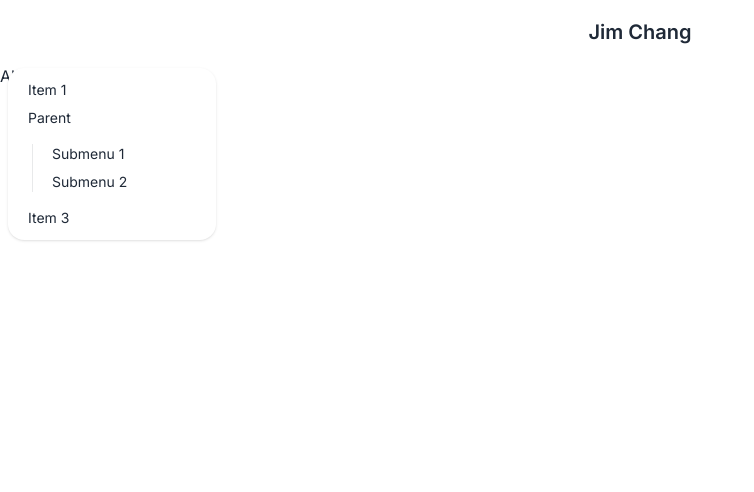
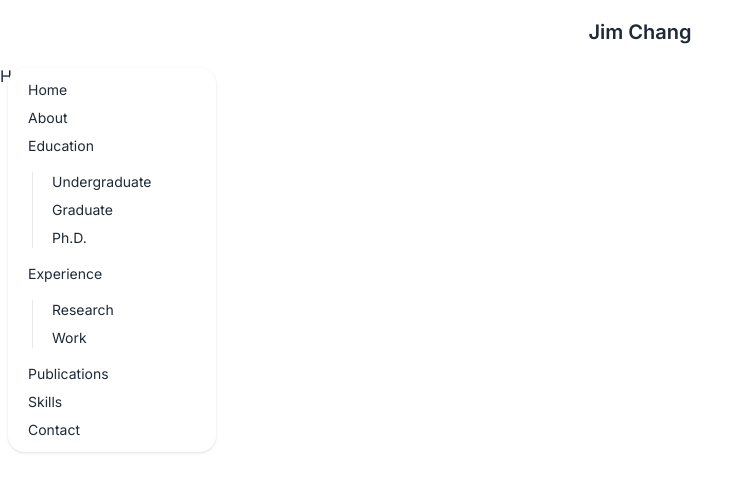
Before and after one commit to jimmg35/jimmg35.github.io, a Next.js app: page / in a window 1280 px wide. Both pictures are taken after a click on the label 32 px from the left and 32 px from the top of the page. Shown: the top 492 px of the page, without its empty margins (0-754 px from the left). Built offline with nearby package versions, Linux system fonts and the light colour scheme.

Commit message:
feat: add burger i18n

```diff
--- a/src/components/NavBar/index.tsx
+++ b/src/components/NavBar/index.tsx
@@ -25,21 +25,44 @@ const NavBar = () => {
             className="menu menu-sm dropdown-content mt-3 z-[1] p-2 shadow bg-base-100 rounded-box w-52"
           >
             <li>
-              <a>Item 1</a>
+              <a>{t.nav.burger.home}</a>
             </li>
             <li>
-              <a>Parent</a>
+              <a>{t.nav.burger.about}</a>
+            </li>
+            <li>
+              <a>{t.nav.burger.education}</a>
               <ul className="p-2">
                 <li>
-                  <a>Submenu 1</a>
+                  <a>{t.nav.burger.undergraduate}</a>
                 </li>
                 <li>
-                  <a>Submenu 2</a>
+                  <a>{t.nav.burger.graduate}</a>
+                </li>
+                <li>
+                  <a>{t.nav.burger.phd}</a>
                 </li>
               </ul>
             </li>
             <li>
-              <a>Item 3</a>
+              <a>{t.nav.burger.experience}</a>
+              <ul className="p-2">
+                <li>
+                  <a>{t.nav.burger.research}</a>
+                </li>
+                <li>
+                  <a>{t.nav.burger.work}</a>
+                </li>
+              </ul>
+            </li>
+            <li>
+              <a>{t.nav.burger.publications}</a>
+            </li>
+            <li>
+              <a>{t.nav.burger.skills}</a>
+            </li>
+            <li>
+              <a>{t.nav.burger.contact}</a>
             </li>
           </ul>
         </div>
--- a/src/containers/HomeContainer/index.tsx
+++ b/src/containers/HomeContainer/index.tsx
@@ -3,7 +3,7 @@ import React from 'react'
 const HomeContainer = () => {
   return (
     <main>
-      <p>About</p>
+      <p>Home</p>
     </main>
   )
 }
--- a/src/i18n/en/index.ts
+++ b/src/i18n/en/index.ts
@@ -3,7 +3,21 @@ import { ILocalePackage } from '..'
 const langEn: ILocalePackage = {
   schema: 'en',
   nav: {
-    title: 'Jim Chang'
+    title: 'Jim Chang',
+    burger: {
+      home: 'Home',
+      about: 'About',
+      education: 'Education',
+      undergraduate: 'Undergraduate',
+      graduate: 'Graduate',
+      phd: 'Ph.D.',
+      experience: 'Experience',
+      research: 'Research',
+      work: 'Work',
+      publications: 'Publications',
+      skills: 'Skills',
+      contact: 'Contact'
+    }
   }
 }
 
--- a/src/i18n/index.tsx
+++ b/src/i18n/index.tsx
@@ -9,6 +9,20 @@ export interface ILocalePackage {
   schema: Locale
   nav: {
     title: string
+    burger: {
+      home: string
+      about: string
+      education: string
+      undergraduate: string
+      graduate: string
+      phd: string
+      experience: string
+      research: string
+      work: string
+      publications: string
+      skills: string
+      contact: string
+    }
   }
 }
 
--- a/src/i18n/ru/index.ts
+++ b/src/i18n/ru/index.ts
@@ -3,7 +3,21 @@ import { ILocalePackage } from '..'
 const langRu: ILocalePackage = {
   schema: 'ru',
   nav: {
-    title: 'Джим'
+    title: 'Джим',
+    burger: {
+      home: 'Главная',
+      about: 'Обо мне',
+      education: 'Образование',
+      undergraduate: 'Бакалавриат',
+      graduate: 'Магистратура',
+      phd: 'Докторская степень',
+      experience: 'Опыт работы',
+      research: 'Исследования',
+      work: 'Работа',
+      publications: 'Публикации',
+      skills: 'Навыки',
+      contact: 'Контакт'
+    }
   }
 }
 
--- a/src/i18n/zh/index.ts
+++ b/src/i18n/zh/index.ts
@@ -3,7 +3,21 @@ import { ILocalePackage } from '..'
 const langZh: ILocalePackage = {
   schema: 'zh',
   nav: {
-    title: '張家浚'
+    title: '張家浚',
+    burger: {
+      home: '首頁',
+      about: '關於我',
+      education: '學歷',
+      undergraduate: '大學時期',
+      graduate: '研究所',
+      phd: '博士班',
+      experience: '經歷',
+      research: '研究經歷',
+      work: '工作經驗',
+      publications: '出版物',
+      skills: '技能',
+      contact: '聯絡我'
+    }
   }
 }
 
```
